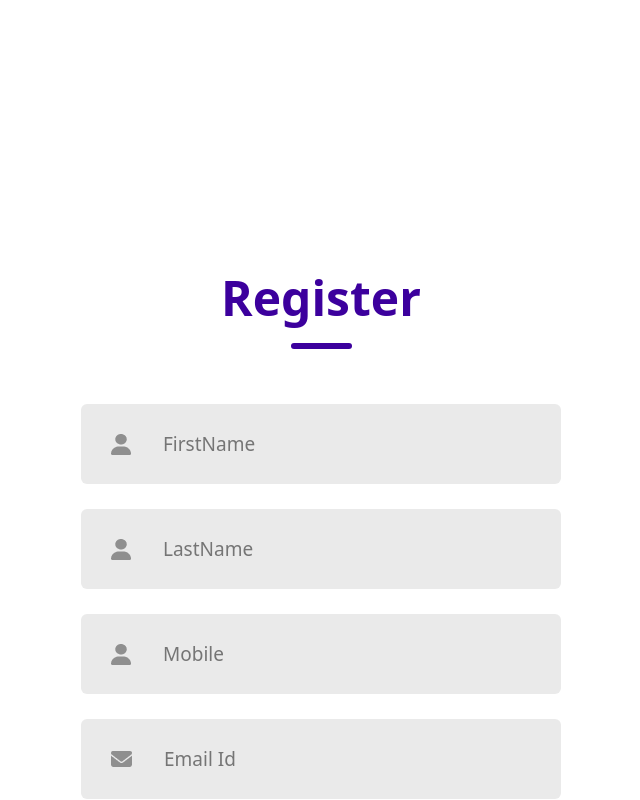
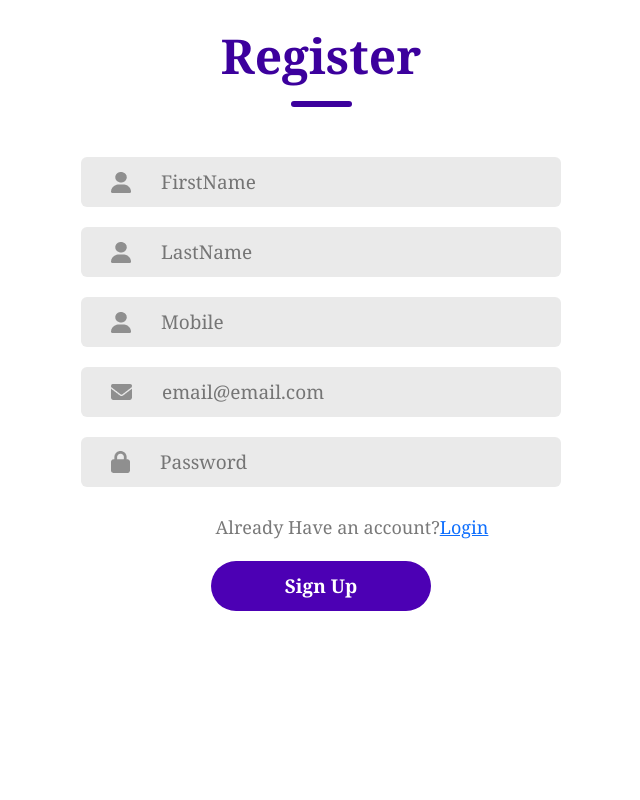
Before and after one commit to BrianKvin/Booking-management-system, a React (Vite) app in the folder hms-react/: page /register in a window 1280 px wide. Shown: the top 800 px of the page, without its empty margins (319-959 px from the left). Built offline with nearby package versions, Linux system fonts and the light colour scheme.

Commit message:
Corrected css for login, register and layout pages

```diff
--- a/hms-react/src/App.css
+++ b/hms-react/src/App.css
@@ -1,13 +1,11 @@
-#root {
+* {
   margin: 0;
   padding: 0;
-  max-width: 1280px;
-
-  padding: 2rem;
-  text-align: center;
+  box-sizing: border-box;
+  font-family: Georgia, "Times New Roman", Times, serif;
 }
 
-.logo {
+/* .logo {
   height: 6em;
   padding: 1.5em;
   will-change: filter;
@@ -41,4 +39,4 @@
 
 .read-the-docs {
   color: #888;
-}
+} */
--- a/hms-react/src/App.jsx
+++ b/hms-react/src/App.jsx
@@ -1,6 +1,6 @@
+import "./App.css";
+import Router from "./routes/Router";
 import { AuthProvider } from "./context/AuthContext";
-import Router from "./routes/Router";
-import "./App.css";
 
 function App() {
   return (
--- a/hms-react/src/components/navbar/Navbar.css
+++ b/hms-react/src/components/navbar/Navbar.css
@@ -6,7 +6,7 @@ nav {
 }
 
 nav .navbar-nav {
-    margin-top: 12px;
+  margin-top: 10px;
 }
 
 nav .navbar-nav a {
@@ -15,10 +15,10 @@ nav .navbar-nav a {
   letter-spacing: 1px;
   margin-right: 10px;
   font-size: 17px;
-    transition: .3s ease all;
+  transition: 0.3s ease all;
 }
 
-nav .navbar a:hover ,
+nav .navbar a:hover,
 nav .navbar-nav a:focus {
   color: var(--orange-color) !important;
 }
@@ -35,7 +35,7 @@ nav .navbar-nav button {
   background-color: var(--btn-color);
   border: 1px solid var(--btn-color);
   width: 200px;
-    height: 50px;
+  height: 40px;
   color: gray;
   text-transform: uppercase;
   font-size: 15px;
@@ -44,7 +44,7 @@ nav .navbar-nav button {
   display: flex;
   justify-content: center;
   align-items: center;
-    transition: .3s ease-in-out;
+  transition: 0.3s ease-in-out;
 }
 
 nav .navbar-nav button span {
@@ -84,13 +84,15 @@ nav .navbar-nav button:hover {
   position: relative;
 }
 
-[type-button]:not(:disabled), [type-reset]:not(:disabled), [type-submit]:not(:disabled), button:not(:disabled) {
+[type-button]:not(:disabled),
+[type-reset]:not(:disabled),
+[type-submit]:not(:disabled),
+button:not(:disabled) {
   cursor: pointer;
   background-color: var(--btn-color);
   border: 1px solid var(--btn-color);
   border-radius: 0px;
 }
-
 
 .navbar-nav .dropdown-menu a:hover {
   color: var(--btn-color) !important;
@@ -106,14 +108,14 @@ nav .navbar-nav button:hover {
     background-color: var(--main-color);
 } */
 
-@media only screen and (max-width : 992px) {
-    nav .navbar-na .dropdown-menu{
+/* @media only screen and (max-width: 992px) {
+  nav .navbar-na .dropdown-menu {
     width: 100%;
   }
   nav .navbar-nav button {
     margin-top: 0px;
   }
-}
+} */
 
 /* nav #basic-nav-dropdown:hover .dropdown-menu {
     opacity: 1 !important;
--- a/hms-react/src/pages/landingPage/Landing.css
+++ b/hms-react/src/pages/landingPage/Landing.css
@@ -92,13 +92,13 @@ header button {
   border: 1px solid orange !important;
   border-radius: 4px !important;
   margin-top: 20px;
-    transition: .2s ease;
+  transition: 0.2s ease;
 }
 
-header button a{
+header button a {
   color: #fff;
   font-size: 17px;
-    transition: .2s ease;
+  transition: 0.2s ease;
 }
 
 header button:hover a {
@@ -106,7 +106,7 @@ header button:hover a {
 }
 
 header button:hover {
-    opacity: .6;
+  opacity: 0.6;
 }
 
 header .header-box {
@@ -120,13 +120,13 @@ header img {
   width: 430px;
   height: auto;
   animation: mover 1s infinite;
-    transition: .3s ease all;
+  transition: 0.3s ease all;
 }
 @keyframes mover {
-    0%{
+  0% {
     transform: translateY(0px);
   }
-    100%{
+  100% {
     transform: translateY(-10px);
   }
 }
--- a/hms-react/src/pages/landingPage/Landing.jsx
+++ b/hms-react/src/pages/landingPage/Landing.jsx
@@ -1,25 +1,29 @@
 import headerimg from "../../assets/images/headerimg.png";
 import "./Landing.css";
 import Navbar from "../../components/navbar/Navbar";
+import { Link } from "react-router-dom";
+import Footer from "../../components/footer/Footer";
 
 const Landing = () => {
   return (
     <header>
       <Navbar />
-      <div className="container">
+      <div className="container ">
         <div className="row">
           <div className="col-md-6 col-lg-6">
             <h5>We Provide All Therapy Solutions</h5>
             <h2>Protect Your Mental and Physical Condition</h2>
             <button>
-              <a href="#">Login</a>
+              <Link to={"/register"}>Get Started Today</Link>
             </button>
           </div>
 
+          {/* <div className="col-lg-6 col-md-6">
+            <button>
+              <a href="#">Login</a>
+            </button>
+          </div> */}
           <div className="col-lg-6 col-md-6">
-            <button><a href='#'>Login</a></button>
-          </div>
-          <div className='col-lg-6 col-md-6'>
             <div className="header-box">
               <img src={headerimg} />
               {/* <FontAwesomeIcon icon={faSquare} /> */}
@@ -27,6 +31,8 @@ const Landing = () => {
           </div>
         </div>
       </div>
+
+      {/* <Footer /> */}
     </header>
   );
 };
--- a/hms-react/src/pages/loginSignup/LoginSignup.css
+++ /dev/null
@@ -1,98 +0,0 @@
-.container {
-    display: flex;
-    flex-direction: column;
-    margin-top: 200px;
-    width: 600px;
-    background: #fff;
-    padding-bottom: 30px;
-}
-
-.header{
-    display: flex;
-    flex-direction: column;
-    align-items: center;
-    gap: 9px;
-    width: 100%;
-    margin-top: 30px;
-}
-
-.text{
-    color: #3c009d;
-    font-size: 48px;
-    font-weight: 700;
-}
-
-.underline {
-    width: 61px;
-    height: 6px;
-    background: #3c009d;
-    border-radius: 9px;
-}
-
-.inputs{
-    margin-top: 55px;
-    display: flex;
-    flex-direction: column;
-    gap: 25px;
-}
-
-.input {
-    display: flex;
-    align-items: center;
-    margin: auto;
-    width: 480px;
-    height: 80px;
-    background: #eaeaea;
-    border-radius: 6px;
-}
-
-.input img {
-    margin: 0px 30px;
-}
-
-.input input {
-    height: 50px;
-    width: 400px;
-    background: transparent;
-    border: none;
-    outline: none;
-    color: #797979;
-    font-size: 19px;
-}
-
-.forgot-password {
-    padding-left: 62px;
-    margin-top: 27px;
-    color: #797979;
-    font-size: 18px;
-}
-
-.forgot-password span {
-    color: #4c00b4;
-    cursor: pointer;
-}
-
-.submit-container {
-    display: flex;
-    gap: 30px;
-    margin: 60px auto;
-}
-
-.submit {
-    display: flex;
-    justify-content: center;
-    align-items: center;
-    width: 220px;
-    height: 59px;
-    color: #fff;
-    background: #4c00b4;
-    border-radius: 50px;
-    font-size: 19px;
-    font-weight: 700;
-    cursor: pointer;
-}
-
-.gray {
-    background: #EAEAEA;
-    color: #676767;
-}
--- /dev/null
+++ b/hms-react/src/pages/loginSignup/login.module.css
@@ -0,0 +1,100 @@
+.container {
+  display: flex;
+  flex-direction: column;
+  width: 600px auto;
+  background: #fff;
+  padding-bottom: 30px;
+}
+
+.header {
+  display: flex;
+  flex-direction: column;
+  align-items: center;
+  gap: 9px;
+  width: 100%;
+  margin-top: 30px;
+}
+
+.text {
+  color: #3c009d;
+  font-size: 48px;
+  font-weight: 700;
+}
+
+.underline {
+  width: 61px;
+  height: 6px;
+  background: #3c009d;
+  border-radius: 9px;
+}
+
+.inputs {
+  margin-top: 55px;
+  display: flex;
+  flex-direction: column;
+  gap: 25px;
+}
+
+.input {
+  display: flex;
+  align-items: center;
+  margin: auto;
+  width: 480px;
+  height: 80px;
+  background: #eaeaea;
+  border-radius: 6px;
+}
+
+.input img {
+  margin: 0px 30px;
+}
+
+.input input {
+  height: 50px;
+  width: 400px;
+  background: transparent;
+  border: none;
+  outline: none;
+  color: #797979;
+  font-size: 19px;
+}
+
+.forgotpassword {
+  display: flex;
+  justify-content: center;
+  align-items: center;
+  padding-left: 62px;
+  margin-top: 27px;
+  color: #797979;
+  font-size: 18px;
+}
+
+.forgotpassword span {
+  color: #4c00b4;
+  cursor: pointer;
+}
+
+.submitcontainer {
+  display: flex;
+  gap: 30px;
+  margin: 60px auto;
+}
+
+.submit {
+  display: flex;
+  justify-content: center;
+  align-items: center;
+  width: 220px;
+  height: 59px;
+  color: #fff;
+  background: #4c00b4;
+  border-radius: 50px;
+  font-size: 19px;
+  font-weight: 700;
+  cursor: pointer;
+}
+
+.gray {
+  background: #eaeaea;
+  color: #676767;
+}
--- a/hms-react/src/pages/register/Register.jsx
+++ b/hms-react/src/pages/register/Register.jsx
@@ -1,4 +1,4 @@
-import "../loginSignup/LoginSignup.css";
+import styles from "./register.module.css";
 import user_icon from "../../assets/person.png";
 import email_icon from "../../assets/email.png";
 import password_icon from "../../assets/password.png";
@@ -46,13 +46,13 @@ const Register = () => {
   };
 
   return (
-    <div className="container">
-      <div className="header">
-        <div className="text">Register</div>
-        <div className="underline"></div>
+    <div className={styles.container}>
+      <div className={styles.header}>
+        <div className={styles.text}>Register</div>
+        <div className={styles.underline}></div>
       </div>
-      <div className="inputs">
-        <div className="input">
+      <div className={styles.inputs}>
+        <div className={styles.input}>
           <img src={user_icon} alt="" />
           <input
             type="text"
@@ -61,22 +61,26 @@ const Register = () => {
           />
         </div>
 
-        <div className="input">
+        <div className={styles.input}>
           <img src={user_icon} alt="" />
           <input type="text" placeholder="LastName" {...register("lastName")} />
         </div>
 
-        <div className="input">
+        <div className={styles.input}>
           <img src={user_icon} alt="" />
           <input type="text" placeholder="Mobile" {...register("phone")} />
         </div>
 
-        <div className="input">
+        <div className={styles.input}>
           <img src={email_icon} alt="" />
-          <input type="email" placeholder="Email Id" {...register("email")} />
+          <input
+            type="email"
+            placeholder="email@email.com"
+            {...register("email")}
+          />
         </div>
 
-        <div className="input">
+        <div className={styles.input}>
           <img src={password_icon} alt="" />
           <input
             type="password"
@@ -86,12 +90,12 @@ const Register = () => {
         </div>
       </div>
 
-      <div className="forgot-password">
+      <div className={styles.forgotpassword}>
         Already Have an account? <Link to={"/login"}>Login</Link>
       </div>
 
-      <div className="submit-container">
-        <div className={"submit"} onClick={handleSubmit(onSubmit)}>
+      <div className={styles.submitcontainer}>
+        <div className={styles.submit} onClick={handleSubmit(onSubmit)}>
           Sign Up
         </div>
       </div>
--- /dev/null
+++ b/hms-react/src/pages/register/register.module.css
@@ -0,0 +1,100 @@
+.container {
+  display: flex;
+  flex-direction: column;
+  width: 600px auto;
+  height: 100vh;
+  padding-bottom: 20px;
+}
+
+.header {
+  display: flex;
+  flex-direction: column;
+  align-items: center;
+  gap: 9px;
+  width: 100%;
+  margin-top: 20px;
+}
+
+.text {
+  color: #3c009d;
+  font-size: 48px;
+  font-weight: 700;
+}
+
+.underline {
+  width: 61px;
+  height: 6px;
+  background: #3c009d;
+  border-radius: 9px;
+}
+
+.inputs {
+  margin-top: 50px;
+  display: flex;
+  flex-direction: column;
+  gap: 20px;
+}
+
+.input {
+  display: flex;
+  align-items: center;
+  margin: auto;
+  width: 480px;
+  height: 50px;
+  background: #eaeaea;
+  border-radius: 6px;
+}
+
+.input img {
+  margin: 0px 30px;
+}
+
+.input input {
+  height: 50px;
+  width: 400px;
+  background: transparent;
+  border: none;
+  outline: none;
+  color: #797979;
+  font-size: 19px;
+}
+
+.forgotpassword {
+  display: flex;
+  justify-content: center;
+  align-items: center;
+  padding-left: 62px;
+  margin-top: 27px;
+  color: #797979;
+  font-size: 18px;
+}
+
+.forgotpassword span {
+  color: #4c00b4;
+  cursor: pointer;
+}
+
+.submitcontainer {
+  display: flex;
+  gap: 20px;
+  margin: 20px auto;
+}
+
+.submit {
+  display: flex;
+  justify-content: center;
+  align-items: center;
+  width: 220px;
+  height: 50px;
+  color: #fff;
+  background: #4c00b4;
+  border-radius: 50px;
+  font-size: 19px;
+  font-weight: 700;
+  cursor: pointer;
+}
+
+.gray {
+  background: #eaeaea;
+  color: #676767;
+}
```
Also changed, not shown: hms-react/src/components/navbar/Navbar.jsx (+26 -24 lines), hms-react/src/index.css (+13 -16 lines), hms-react/src/pages/loginSignup/Login.jsx (+13 -13 lines). Lines whose indentation alone changed are shown as unchanged.
